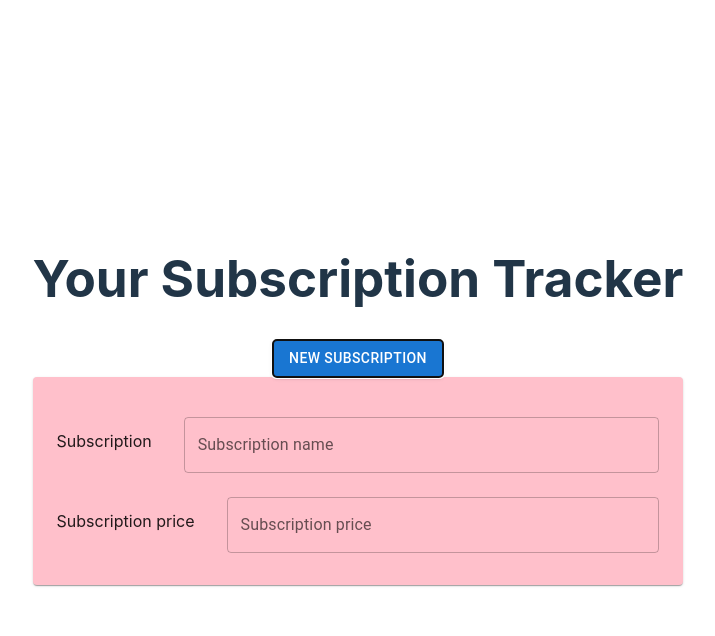
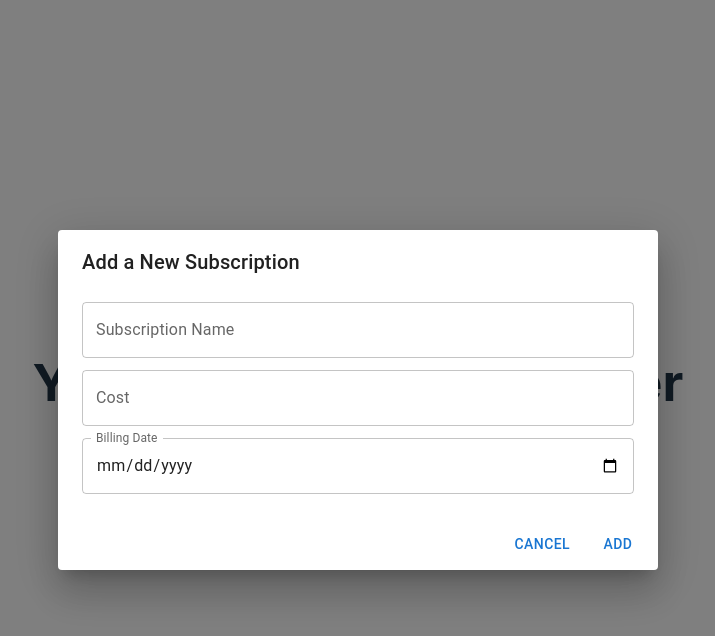
Before and after one commit to leechiahwa/subscription-tracker, a React (Vite) app: page / in a window 1280 px wide. Both pictures are taken after a click on the button "NEW SUBSCRIPTION". Shown: the top 636 px of the page, without its empty margins (282-997 px from the left). Built offline with nearby package versions, Linux system fonts and the light colour scheme.

Commit message:
Added basic subscription functionality

```diff
--- a/src/App.tsx
+++ b/src/App.tsx
@@ -1,31 +1,155 @@
-import { useState } from "react";
-import { Button } from "@mui/material";
+import React, { useEffect, useState } from "react";
+import {
+  Button,
+  Dialog,
+  DialogActions,
+  DialogContent,
+  DialogTitle,
+  TextField,
+} from "@mui/material";
 import "./App.css";
-import Subscription from "./components/Subscription";
 
-function App() {
-  const [subscription, setSubscription] = useState<JSX.Element[]>([]);
+interface SubscriptionData {
+  name: string;
+  cost: string;
+  billingDate: string;
+}
+
+const App: React.FC = () => {
+  const [count, setCount] = useState(0);
+  const [subscriptions, setSubscriptions] = useState<SubscriptionData[]>(() => {
+    const items = localStorage.getItem("items");
+    return items ? JSON.parse(items) : [];
+  });
+  const [open, setOpen] = useState(false); // State to control the dialog
+  const [newSubscription, setNewSubscription] = useState<SubscriptionData>({
+    name: "",
+    cost: "",
+    billingDate: "",
+  });
+
+  // Function to handle opening the dialog
+  const handleClickOpen = () => {
+    setOpen(true);
+  };
+
+  // Function to handle closing the dialog
+  const handleClose = () => {
+    setOpen(false);
+  };
+
+  const removeAllSubscriptions = () => {
+    setSubscriptions([]);
+    localStorage.removeItem("items");
+  };
+
+  useEffect(() => {
+    localStorage.setItem("items", JSON.stringify(subscriptions));
+  }, [subscriptions]);
+
+  // Function to handle adding the new subscription
   const handleAddSubscription = () => {
-    console.log("Add Subscription");
-    setSubscription([
-      ...subscription,
-      <Subscription key={subscription.length} />,
-    ]);
+    setSubscriptions([...subscriptions, newSubscription]);
+    handleClose(); // Close the dialog after adding
+    setNewSubscription({ name: "", cost: "", billingDate: "" }); // Clear input fields
+  };
+
+  // Handle changes in the input fields
+  const handleChange = (e: React.ChangeEvent<HTMLInputElement>) => {
+    const { name, value } = e.target;
+    setNewSubscription({ ...newSubscription, [name]: value });
+  };
+
+  // Function to remove a subscription
+  const handleRemoveSubscription = (indexToRemove: number) => {
+    // Filter out the subscription by index
+    setSubscriptions(
+      subscriptions.filter((_, index) => index !== indexToRemove)
+    );
+  };
+
+  // Function to edit a subscription
+  const handleEditSubscription = () => {
+    console.log("Edit");
   };
 
   return (
     <>
-      <h1>Your Subscription Tracker </h1>
-      <Button variant="contained" onClick={handleAddSubscription}>
-        New subscription
+      <h1>Your Subscription Tracker</h1>
+      <Button variant="contained" onClick={handleClickOpen}>
+        New Subscription
       </Button>
+      <Button variant="contained" onClick={removeAllSubscriptions}>
+        Reset
+      </Button>
+      {/* Dialog for adding a new subscription */}
+      <Dialog open={open} onClose={handleClose}>
+        <DialogTitle>Add a New Subscription</DialogTitle>
+        <DialogContent>
+          <TextField
+            autoFocus
+            margin="dense"
+            name="name"
+            label="Subscription Name"
+            type="text"
+            fullWidth
+            value={newSubscription.name}
+            onChange={handleChange}
+          />
+          <TextField
+            margin="dense"
+            name="cost"
+            label="Cost"
+            type="text"
+            fullWidth
+            value={newSubscription.cost}
+            onChange={handleChange}
+          />
+          <TextField
+            margin="dense"
+            name="billingDate"
+            label="Billing Date"
+            type="date"
+            fullWidth
+            InputLabelProps={{
+              shrink: true,
+            }}
+            value={newSubscription.billingDate}
+            onChange={handleChange}
+          />
+        </DialogContent>
+        <DialogActions>
+          <Button onClick={handleClose}>Cancel</Button>
+          <Button onClick={handleAddSubscription}>Add</Button>
+        </DialogActions>
+      </Dialog>
       <div>
-        {subscription.map((subscription, index) => (
-          <div key={index}>{subscription}</div>
+        {subscriptions.map((subscription, index) => (
+          <div key={index}>
+            <h3>{subscription.name}</h3>
+            <p>Cost: RM {subscription.cost}</p>
+            <p>Billing Date: {subscription.billingDate}</p>
+            {/* Edit Button */}
+            <Button
+              variant="outlined"
+              color="primary"
+              onClick={handleEditSubscription}
+            >
+              Edit
+            </Button>
+            {/* Remove Button */}
+            <Button
+              variant="outlined"
+              color="primary"
+              onClick={() => handleRemoveSubscription(index)}
+            >
+              Remove
+            </Button>
+          </div>
         ))}
       </div>
     </>
   );
-}
+};
 
 export default App;
--- a/src/components/Subscription.tsx
+++ /dev/null
@@ -1,17 +0,0 @@
-import Paper from "@mui/material/Paper";
-import TextField from "@mui/material/TextField";
-
-export default function Subscription() {
-  return (
-    <Paper sx={{ bgcolor: "pink", padding: 3}}>
-      <div className="container">
-        <p className="title">Subscription</p>
-        <TextField fullWidth margin="normal"label="Subscription name" id="subscription-name" />
-      </div>
-      <div className="container">
-        <p className="title">Subscription price</p>
-        <TextField fullWidth margin="normal" label="Subscription price" id="subscription-price" />
-      </div>
-    </Paper>
-  );
-}
```
